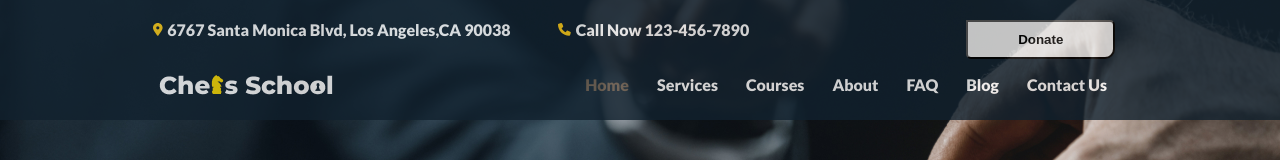
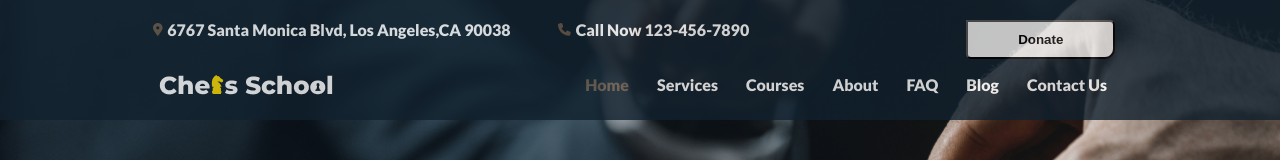
Before and after one commit to Riccardouras/proj-html-vuejs, a Vue app: page / in a window 1280 px wide. Shown: the top 160 px of the page. Built offline with nearby package versions, Linux system fonts and the light colour scheme.

Commit message:
cambiate anche icone font awesome

```diff
--- a/src/components/AppHeader.vue
+++ b/src/components/AppHeader.vue
@@ -27,14 +27,14 @@ export default{
             <section class="container auto"  >
                 <div class="flex justify-around pad-top">
                     <div class="ml">
-                        <font-awesome-icon class="icon" style="color: FFCD18 ;" :icon="['fas', 'location-dot',]" />
+                        <font-awesome-icon class="icon" style="color: #6C5A49;" :icon="['fas', 'location-dot',]" />
                         <span>
                             <b> 6767 Santa Monica Blvd, Los Angeles,CA 90038 </b>
                         </span>
                     </div>
                     <div class="flex justify-around">
                         <div class="gap">
-                            <font-awesome-icon class="icon" style="color: FFCD18 ;" :icon="['fas', 'phone',]" />
+                            <font-awesome-icon class="icon" style="color: #6C5A49 ;" :icon="['fas', 'phone',]" />
                             <span><b> Call Now 123-456-7890</b></span>
                         </div>
                         <div>
```
